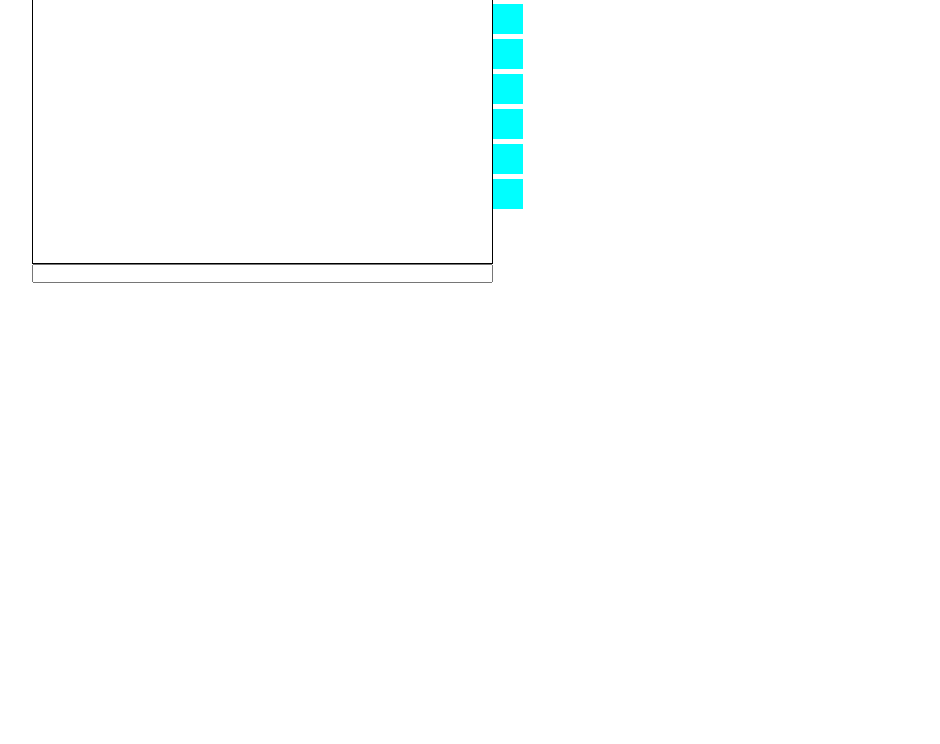
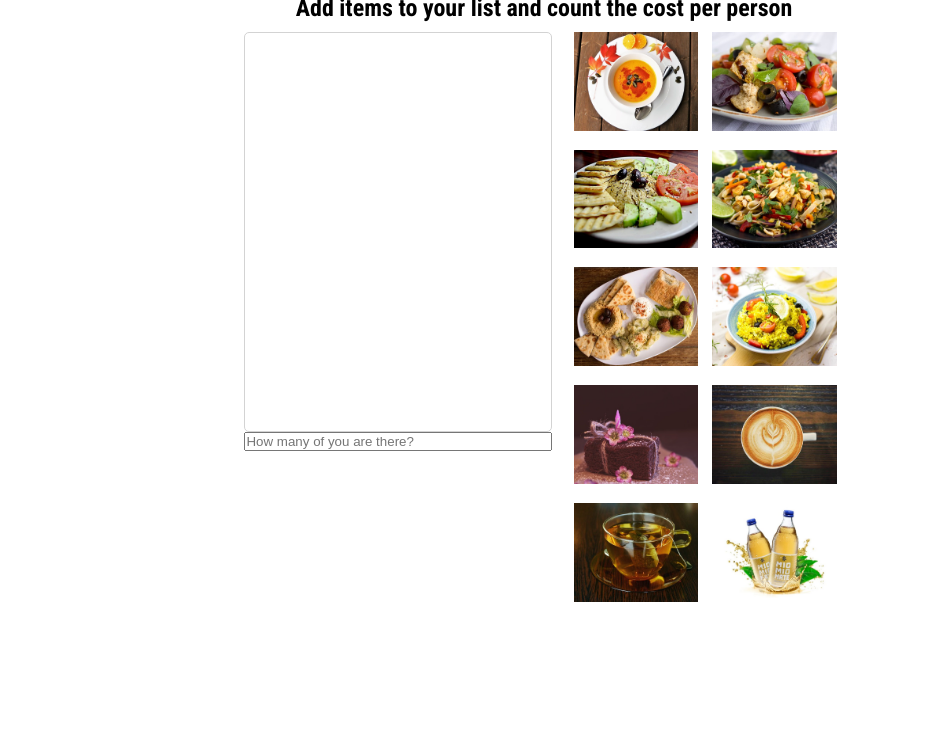
Before and after one commit to joannastiller/eat-together, a plain HTML site: page index.html in a window 1280 px wide. Shown: the part 136-880 px from the top of the page, without its empty margins (96-1036 px from the left). Before the commit the page ends 800 px from the top, so only its background shows below. Drawn offline with Linux system fonts and the light colour scheme.

Commit message:
Add styling

```diff
--- a/index.html
+++ b/index.html
@@ -6,59 +6,67 @@
     <meta name="viewport" content="width=device-width, initial-scale=1.0">
     <meta http-equiv="X-UA-Compatible" content="ie=edge">
     <title>Eat out, don't count</title>
+    <link href="https://fonts.googleapis.com/css?family=Courgette|Roboto+Condensed:400,700" rel="stylesheet">
     <link rel="stylesheet" href="style.css">
 </head>
 
 <body>
     <div class="wrapper">
+        <h1>Eat with your friends, don't worry about the maths</h1>
+        <h2>Add items to your list and count the cost per person</h2>
+
+        <div class="menu">
             <div class="left-column">
                 <div class="list-of-products"></div>
                 <div class="sum"></div>
-            <input type="text" class="number-of-persons">
+                <input type="number" autocomplete="off" placeholder="How many of you are there?">
                 <div class="result"></div>
                 <p></p>
             </div>
 
+
+
             <div class="right-column">
                 <div class="item" data-price="15" data-name="Zupa z dyni">
-                <img src="" alt="">
+                    <img src="images/zupa_dyniowa.jpg" alt="Zupa z dyni">
                     <h1></h1>
                 </div>
                 <div class="item" data-price="12" data-name="Sałatka">
-                <img src="" alt="">
+                    <img src="images/salatka.jpg" alt="Sałatka">
                     <h1></h1>
                 </div>
                 <div class="item" data-price="13" data-name="Hummus z pitą">
-                <img src="" alt="">
+                    <img src="images/hummus.jpg" alt="Hummus z pitą">
                     <h1></h1>
                 </div>
                 <div class="item" data-price="19" data-name="Pad thai">
-                <img src="" alt="">
+                    <img src="images/pad_thai.jpg" alt="Pad thai">
                     <h1></h1>
                 </div>
                 <div class="item" data-price="23" data-name="Falafel talerz">
-                <img src="" alt="">
+                    <img src="images/falafel.jpg" alt="Falafel">
                     <h1></h1>
                 </div>
                 <div class="item" data-price="25" data-name="Pieczone warzywa z ryżem">
-                <img src="" alt="">
+                    <img src="images/ryz.jpg" alt="Warzywa z ryżem">
                     <h1></h1>
                 </div>
                 <div class="item" data-price="10" data-name="Ciasto">
-                <img src="" alt="">
+                    <img src="images/ciasto.jpg" alt="Ciasto czekoladowe">
                     <h1></h1>
                 </div>
                 <div class="item" data-price="12" data-name="Latte">
-                <img src="" alt="">
+                    <img src="images/kawa.jpg" alt="Kawa">
                     <h1></h1>
                 </div>
                 <div class="item" data-price="8" data-name="Herbata">
-                <img src="" alt="">
+                    <img src="images/herbata.jpg" alt="Herbata">
                     <h1></h1>
                 </div>
                 <div class="item" data-price="10" data-name="Napój w butelce">
-                <img src="" alt="">
+                    <img src="images/miomio.jpg" alt="Napój w butelce">
                     <h1></h1>
+                </div>
             </div>
         </div>
     </div>
--- a/style.css
+++ b/style.css
@@ -6,34 +6,75 @@
 
 body {
     height: 100vh;
+    font-family: 'Roboto Condensed', sans-serif;
 }
 
 div.wrapper {
+    width: 60%;
+    margin: 10vh auto;
+}
+
+h1,
+h2 {
+    margin: 10px 0;
+    text-align: center;
+}
+
+h1 {
+    font-family: 'Courgette', cursive;
+}
+
+h2 {
+    font-weight: bold;
+}
+
+div.menu {
+    display: flex;
     width: 80%;
-    display: flex;
     margin: 0 auto;
+    justify-content: space-around;
 }
 
 div.left-column {
-    flex-basis: 45%;
+    flex-basis: 50%;
     display: flex;
     flex-direction: column;
 }
 
 div.list-of-products {
-    height: 400px;
-    border: 1px solid black;
+    padding: 10px;
+    min-height: 400px;
+    border: 1px solid lightgrey;
+    border-radius: 5px;
 }
 
-div.rigt-column {
+button {
+    margin-left: 10px;
+    padding: 2px 5px;
+    background-color: transparent;
+    border-radius: 5px;
+}
+
+button:hover {
+    background-color: black;
+    color: white;
+}
+
+div.right-column {
     display: flex;
+    flex-basis: 45%;
+    flex-wrap: wrap;
+    justify-content: space-around
 }
 
 div.item {
-    flex-basis: 48%;
+    flex-basis: 45%;
     margin-bottom: 5px;
-    ;
-    width: 30px;
-    height: 30px;
-    background-color: aqua
+    /* width: 63px;
+    height: 50px; */
+
 }
+
+.item img {
+    width: 100%;
+}
```
Lines whose indentation alone changed are shown as unchanged.
